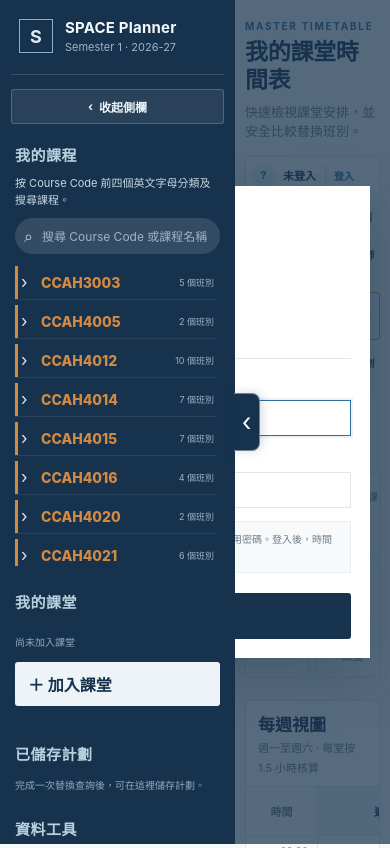
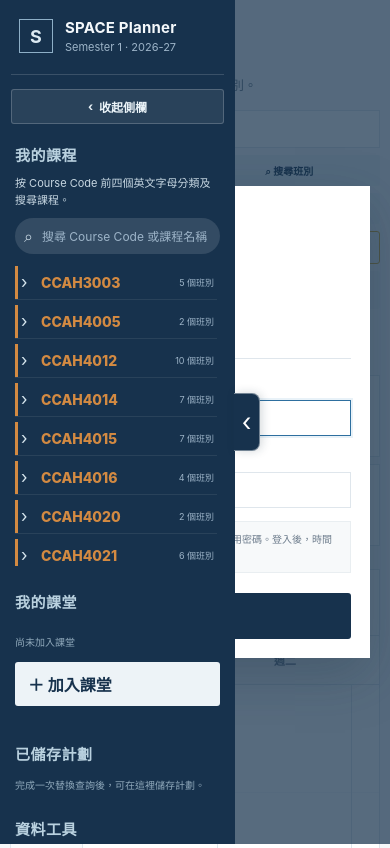
Before and after one commit to linlin-hea/hkuspacetimetable, a website: page index.html in a window 390 px wide. Shown: the top 848 px of the page. Drawn offline with Linux system fonts and the light colour scheme.

Commit message:
Add files via upload

```diff
--- a/styles.css
+++ b/styles.css
@@ -240,7 +240,7 @@ body.sidebar-collapsed .sidebar-handle-button { left: 0; border-left: 1px solid
 @media (max-width: 900px) {
   .app-shell { display: block; }
   .sidebar { width: 250px; max-height: 100vh; padding: 20px 14px; }
-  .main-content { width: calc(100% - 250px); margin-left: 250px; max-width: none; padding: 28px 18px 40px; }
+  .main-content { width: 100%; margin-left: 0; max-width: none; padding: 28px 18px 40px; }
   .topbar { flex-direction: column; gap: 16px; }
   .topbar-actions { width: 100%; flex-wrap: wrap; padding-top: 0; }
   .workspace { overflow-x: auto; }
@@ -250,7 +250,7 @@ body.sidebar-collapsed .sidebar-handle-button { left: 0; border-left: 1px solid
 }
 @media (max-width: 600px) {
   .sidebar { width: 235px; padding: 18px 11px; }
-  .main-content { width: calc(100% - 235px); margin-left: 235px; padding: 20px 10px 30px; }
+  .main-content { width: 100%; margin-left: 0; padding: 20px 10px 30px; }
   .topbar h1 { font-size: 23px; }
   .topbar-actions { display: grid; grid-template-columns: repeat(2, minmax(0, 1fr)); gap: 7px; }
   .user-bar { grid-column: 1 / -1; justify-content: flex-start; }
```
